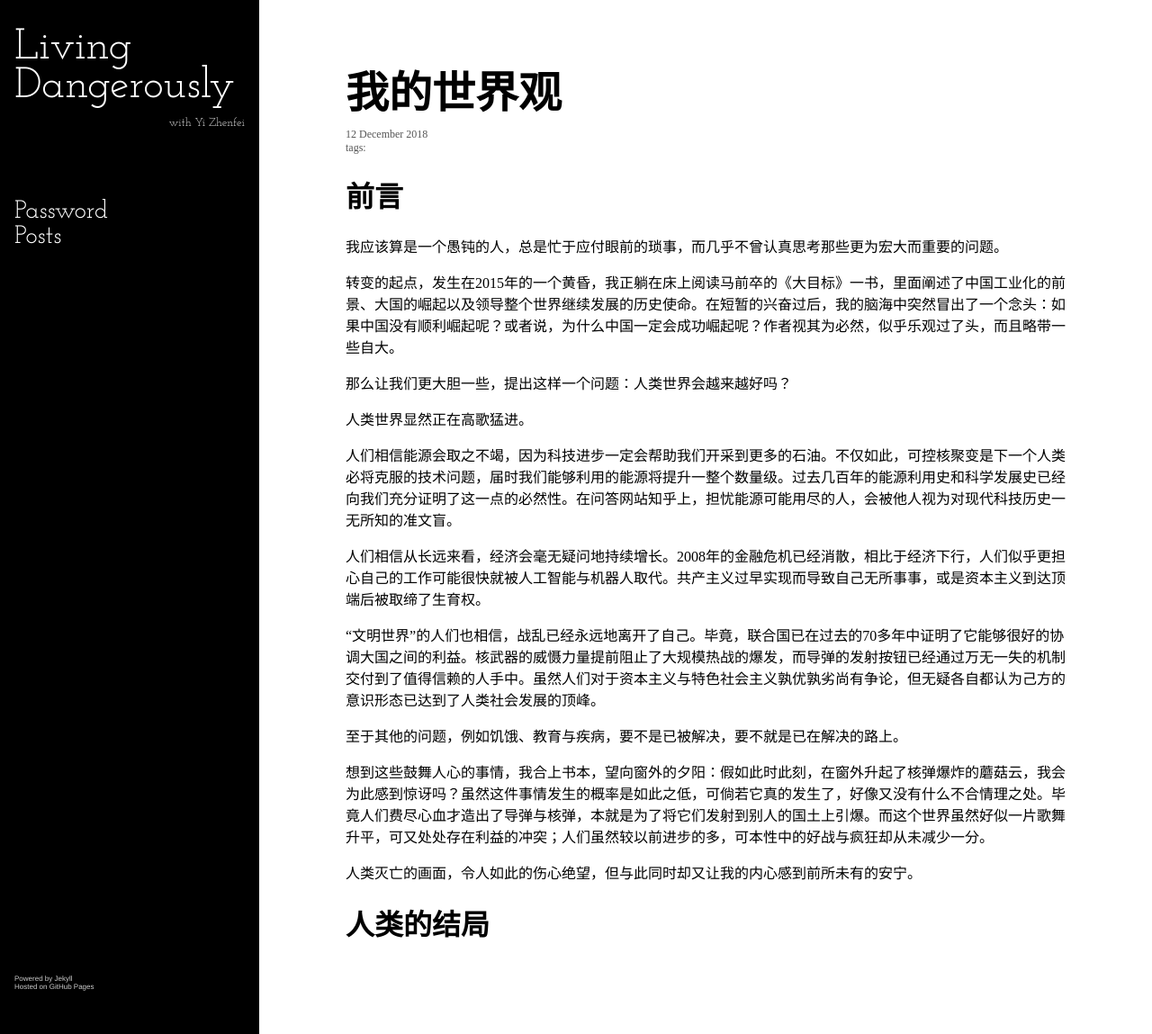
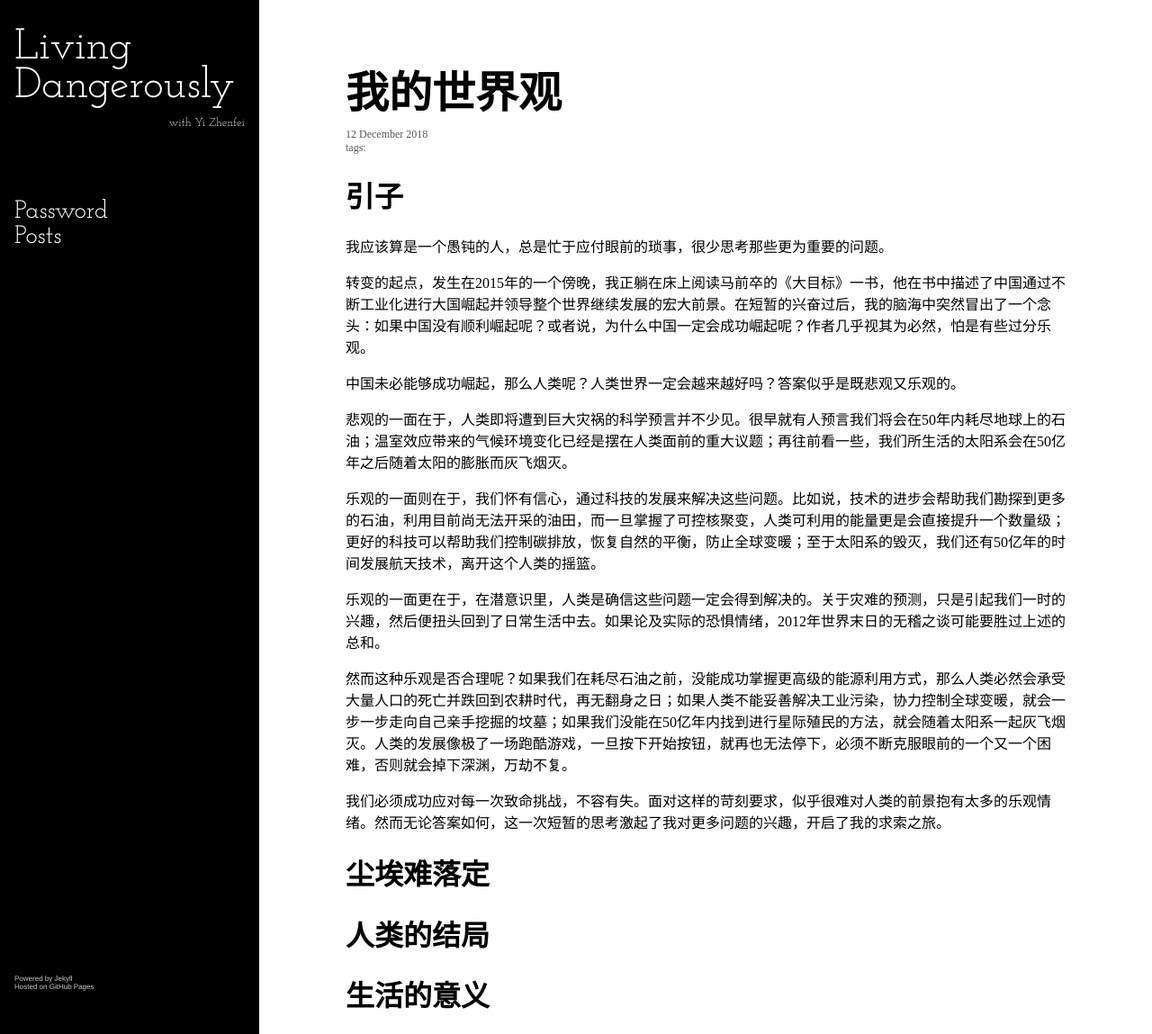
Before and after one commit to yizhenfei/yizhenfei.github.io, a Jekyll site: the page built from _posts/2018-12-12-my-worldview.markdown, in a window 1280 px wide and 1149 px high. Shown: the whole window at 90% size. Built offline with Jekyll 4.4.1, drawn with Linux system fonts in a browser that asks for light colours.

Commit message:
20181218 my worldview

```diff
--- a/_posts/2018-12-12-my-worldview.markdown
+++ b/_posts/2018-12-12-my-worldview.markdown
@@ -5,28 +5,30 @@ date: 2018-12-12 23:30:00 +0800
 tags:
 ---
 
-前言
+引子
 ===
 
-我应该算是一个愚钝的人，总是忙于应付眼前的琐事，而几乎不曾认真思考那些更为宏大而重要的问题。
+我应该算是一个愚钝的人，总是忙于应付眼前的琐事，很少思考那些更为重要的问题。
 
-转变的起点，发生在2015年的一个黄昏，我正躺在床上阅读马前卒的《大目标》一书，里面阐述了中国工业化的前景、大国的崛起以及领导整个世界继续发展的历史使命。在短暂的兴奋过后，我的脑海中突然冒出了一个念头：如果中国没有顺利崛起呢？或者说，为什么中国一定会成功崛起呢？作者视其为必然，似乎乐观过了头，而且略带一些自大。
+转变的起点，发生在2015年的一个傍晚，我正躺在床上阅读马前卒的《大目标》一书，他在书中描述了中国通过不断工业化进行大国崛起并领导整个世界继续发展的宏大前景。在短暂的兴奋过后，我的脑海中突然冒出了一个念头：如果中国没有顺利崛起呢？或者说，为什么中国一定会成功崛起呢？作者几乎视其为必然，怕是有些过分乐观。
 
-那么让我们更大胆一些，提出这样一个问题：人类世界会越来越好吗？
+中国未必能够成功崛起，那么人类呢？人类世界一定会越来越好吗？答案似乎是既悲观又乐观的。
 
-人类世界显然正在高歌猛进。
+悲观的一面在于，人类即将遭到巨大灾祸的科学预言并不少见。很早就有人预言我们将会在50年内耗尽地球上的石油；温室效应带来的气候环境变化已经是摆在人类面前的重大议题；再往前看一些，我们所生活的太阳系会在50亿年之后随着太阳的膨胀而灰飞烟灭。
 
-人们相信能源会取之不竭，因为科技进步一定会帮助我们开采到更多的石油。不仅如此，可控核聚变是下一个人类必将克服的技术问题，届时我们能够利用的能源将提升一整个数量级。过去几百年的能源利用史和科学发展史已经向我们充分证明了这一点的必然性。在问答网站知乎上，担忧能源可能用尽的人，会被他人视为对现代科技历史一无所知的准文盲。
+乐观的一面则在于，我们怀有信心，通过科技的发展来解决这些问题。比如说，技术的进步会帮助我们勘探到更多的石油，利用目前尚无法开采的油田，而一旦掌握了可控核聚变，人类可利用的能量更是会直接提升一个数量级；更好的科技可以帮助我们控制碳排放，恢复自然的平衡，防止全球变暖；至于太阳系的毁灭，我们还有50亿年的时间发展航天技术，离开这个人类的摇篮。
 
-人们相信从长远来看，经济会毫无疑问地持续增长。2008年的金融危机已经消散，相比于经济下行，人们似乎更担心自己的工作可能很快就被人工智能与机器人取代。共产主义过早实现而导致自己无所事事，或是资本主义到达顶端后被取缔了生育权。
+乐观的一面更在于，在潜意识里，人类是确信这些问题一定会得到解决的。关于灾难的预测，只是引起我们一时的兴趣，然后便扭头回到了日常生活中去。如果论及实际的恐惧情绪，2012年世界末日的无稽之谈可能要胜过上述的总和。
 
-“文明世界”的人们也相信，战乱已经永远地离开了自己。毕竟，联合国已在过去的70多年中证明了它能够很好的协调大国之间的利益。核武器的威慑力量提前阻止了大规模热战的爆发，而导弹的发射按钮已经通过万无一失的机制交付到了值得信赖的人手中。虽然人们对于资本主义与特色社会主义孰优孰劣尚有争论，但无疑各自都认为己方的意识形态已达到了人类社会发展的顶峰。
+然而这种乐观是否合理呢？如果我们在耗尽石油之前，没能成功掌握更高级的能源利用方式，那么人类必然会承受大量人口的死亡并跌回到农耕时代，再无翻身之日；如果人类不能妥善解决工业污染，协力控制全球变暖，就会一步一步走向自己亲手挖掘的坟墓；如果我们没能在50亿年内找到进行星际殖民的方法，就会随着太阳系一起灰飞烟灭。人类的发展像极了一场跑酷游戏，一旦按下开始按钮，就再也无法停下，必须不断克服眼前的一个又一个困难，否则就会掉下深渊，万劫不复。
 
-至于其他的问题，例如饥饿、教育与疾病，要不是已被解决，要不就是已在解决的路上。
+我们必须成功应对每一次致命挑战，不容有失。面对这样的苛刻要求，似乎很难对人类的前景抱有太多的乐观情绪。然而无论答案如何，这一次短暂的思考激起了我对更多问题的兴趣，开启了我的求索之旅。
 
-想到这些鼓舞人心的事情，我合上书本，望向窗外的夕阳：假如此时此刻，在窗外升起了核弹爆炸的蘑菇云，我会为此感到惊讶吗？虽然这件事情发生的概率是如此之低，可倘若它真的发生了，好像又没有什么不合情理之处。毕竟人们费尽心血才造出了导弹与核弹，本就是为了将它们发射到别人的国土上引爆。而这个世界虽然好似一片歌舞升平，可又处处存在利益的冲突；人们虽然较以前进步的多，可本性中的好战与疯狂却从未减少一分。
-
-人类灭亡的画面，令人如此的伤心绝望，但与此同时却又让我的内心感到前所未有的安宁。
+尘埃难落定
+===
 
 人类的结局
 ===
+
+生活的意义
+===
```
